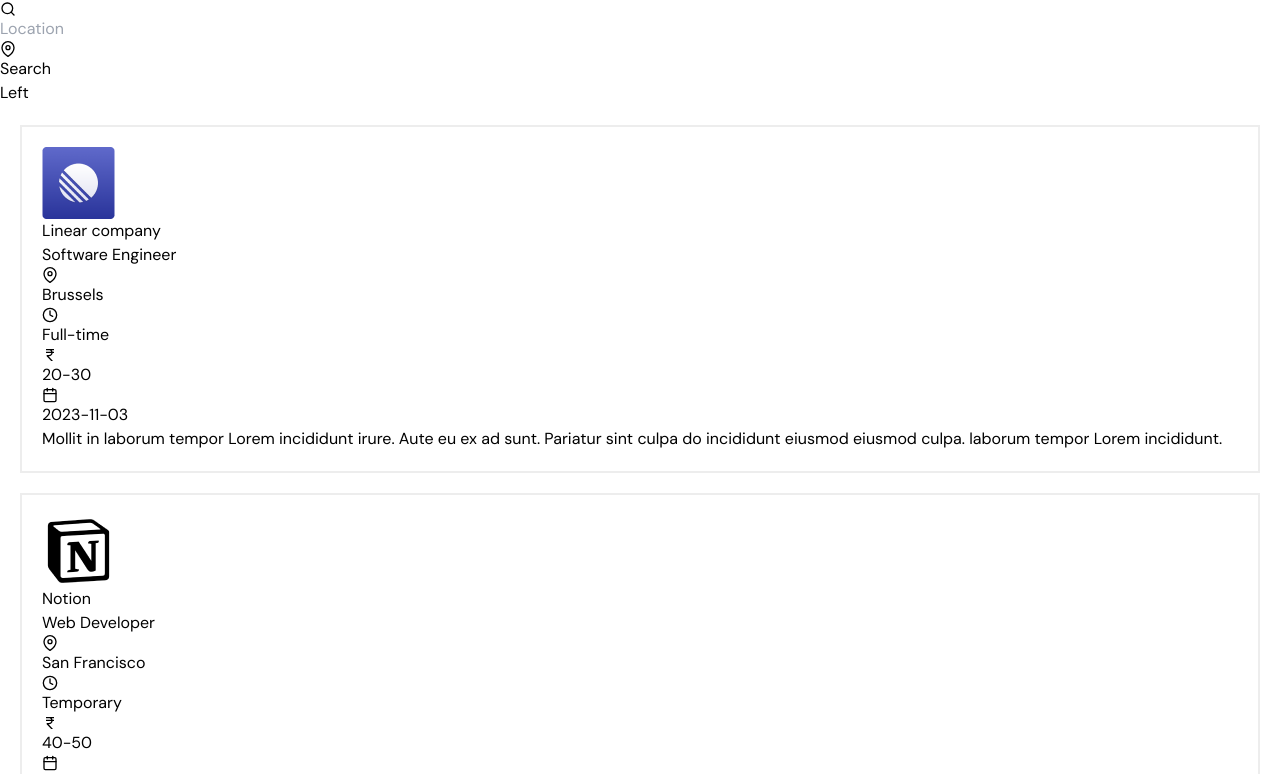
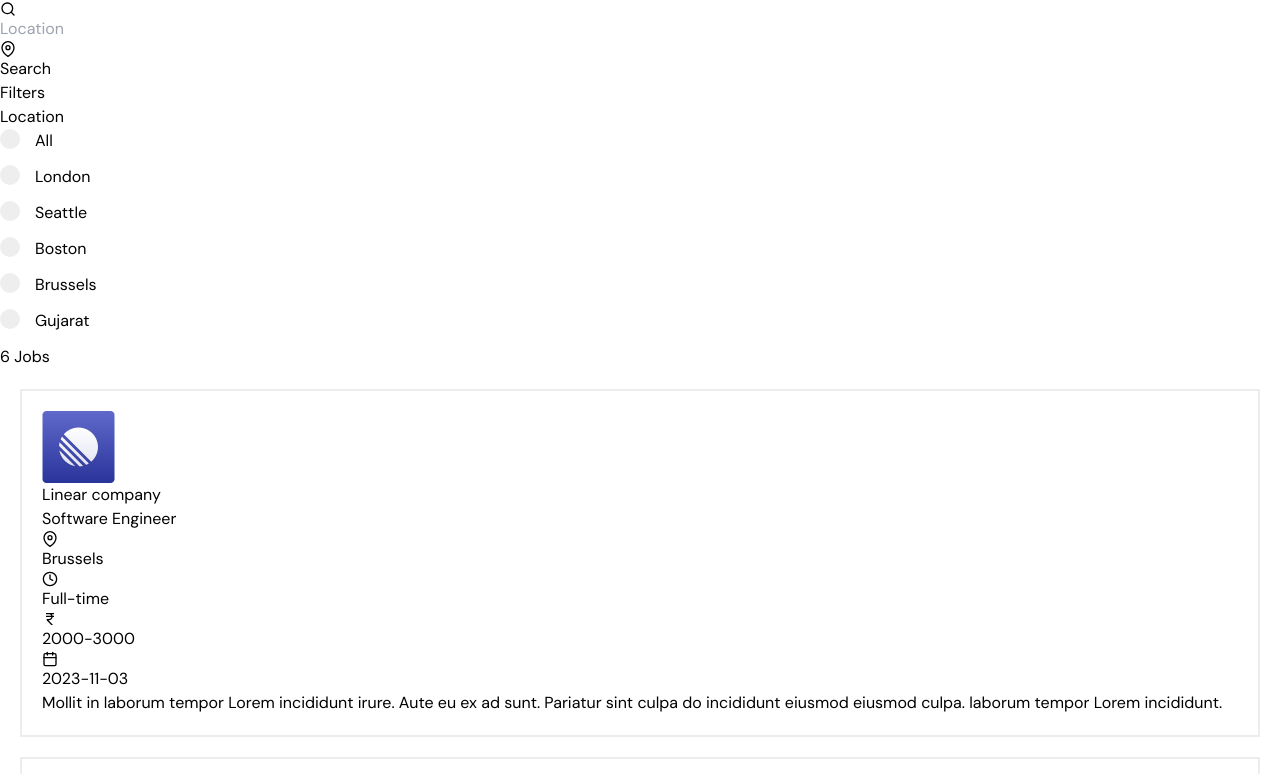
Before and after one commit to sshah711/mern-job, a React (Vite) app in the folder jobify-client/: page / in a window 1280 px wide. Shown: the part 389-1163 px from the top of the page. Built offline with nearby package versions, Linux system fonts and the light colour scheme.

Commit message:
location filter done

```diff
--- a/jobify-client/public/jobs.json
+++ b/jobify-client/public/jobs.json
@@ -4,8 +4,8 @@
       "companyName": "Linear company",
       "jobTitle": "Software Engineer",
       "companyLogo": "/images/Linear.png",
-      "minPrice": "20",
-      "maxPrice": "30",
+      "minPrice": "2000",
+      "maxPrice": "3000",
       "salaryType": "Yearly",
       "jobLocation": "Brussels",
       "postingDate": "2023-11-03",
@@ -18,10 +18,10 @@
       "companyName": "Notion",
       "jobTitle": "Web Developer",
       "companyLogo": "/images/Notion.png",
-      "minPrice": "40",
-      "maxPrice": "50",
+      "minPrice": "4000",
+      "maxPrice": "5000",
       "salaryType": "Yearly",
-      "jobLocation": "San Francisco",
+      "jobLocation": "Seattle",
       "postingDate": "2023-11-02",
       "experienceLevel": "Internship",
       "employmentType": "Temporary",
@@ -32,8 +32,8 @@
       "companyName": "Spline studio",
       "jobTitle": "Data Scientist",
       "companyLogo": "/images/Spline.png",
-      "minPrice": "40",
-      "maxPrice": "50",
+      "minPrice": "4000",
+      "maxPrice": "5000",
       "salaryType": "Yearly",
       "jobLocation": "Seattle",
       "postingDate": "2023-10-28",
@@ -46,8 +46,8 @@
       "companyName": "Raycast corp",
       "jobTitle": "UI/UX Designer",
       "companyLogo": "/images/Raycast.png",
-      "minPrice": "40",
-      "maxPrice": "50",
+      "minPrice": "4000",
+      "maxPrice": "5000",
       "salaryType": "Monthly",
       "jobLocation": "London",
       "postingDate": "2023-10-05",
@@ -60,8 +60,8 @@
       "companyName": "Loom",
       "jobTitle": "Frontend Developer",
       "companyLogo": "/images/Loom.png",
-      "minPrice": "50",
-      "maxPrice": "75",
+      "minPrice": "5000",
+      "maxPrice": "7500",
       "salaryType": "Yearly",
       "jobLocation": "London",
       "postingDate": "2023-10-28",
@@ -74,8 +74,8 @@
       "companyName": "Trainline group",
       "jobTitle": "DevOps Engineer",
       "companyLogo": "/images/Trainline.png",
-      "minPrice": "80",
-      "maxPrice": "120",
+      "minPrice": "8000",
+      "maxPrice": "12000",
       "salaryType": "Yearly",
       "jobLocation": "Boston",
       "postingDate": "2023-10-05",
@@ -88,8 +88,8 @@
       "companyName": "Linear company",
       "jobTitle": "Software Engineer",
       "companyLogo": "/images/Linear.png",
-      "minPrice": "30",
-      "maxPrice": "80",
+      "minPrice": "3000",
+      "maxPrice": "8000",
       "salaryType": "Yearly",
       "jobLocation": "Brussels",
       "postingDate": "2023-11-05",
@@ -102,13 +102,13 @@
       "companyName": "Notion",
       "jobTitle": "Web Developer",
       "companyLogo": "/images/Notion.png",
-      "minPrice": "40",
-      "maxPrice": "50",
+      "minPrice": "4000",
+      "maxPrice": "5000",
       "salaryType": "Yearly",
-      "jobLocation": "San Francisco",
+      "jobLocation": "NewYork",
       "postingDate": "2023-10-28",
       "experienceLevel": "Internship",
-      "employmentType": "Temporary",
+      "employmentType": "Full-time",
       "description": "Mollit in laborum tempor Lorem incididunt irure. Aute eu ex ad sunt. Pariatur sint culpa do incididunt eiusmod eiusmod culpa. laborum tempor Lorem incididunt."
     },
     {
@@ -116,8 +116,8 @@
       "companyName": "Spline studio",
       "jobTitle": "Data Scientist",
       "companyLogo": "/images/Spline.png",
-      "minPrice": "40",
-      "maxPrice": "50",
+      "minPrice": "4000",
+      "maxPrice": "5000",
       "salaryType": "Yearly",
       "jobLocation": "Seattle",
       "postingDate": "2023-10-28",
@@ -130,8 +130,8 @@
       "companyName": "Raycast corp",
       "jobTitle": "UI/UX Designer",
       "companyLogo": "/images/Raycast.png",
-      "minPrice": "40",
-      "maxPrice": "50",
+      "minPrice": "4000",
+      "maxPrice": "5000",
       "salaryType": "Monthly",
       "jobLocation": "London",
       "postingDate": "2023-10-05",
@@ -144,8 +144,8 @@
       "companyName": "Loom",
       "jobTitle": "Frontend Developer",
       "companyLogo": "/images/Loom.png",
-      "minPrice": "50",
-      "maxPrice": "75",
+      "minPrice": "5000",
+      "maxPrice": "7500",
       "salaryType": "Yearly",
       "jobLocation": "London",
       "postingDate": "2023-10-28",
@@ -158,8 +158,8 @@
       "companyName": "Trainline group",
       "jobTitle": "DevOps Engineer",
       "companyLogo": "/images/Trainline.png",
-      "minPrice": "80",
-      "maxPrice": "120",
+      "minPrice": "8000",
+      "maxPrice": "12000",
       "salaryType": "Yearly",
       "jobLocation": "Boston",
       "postingDate": "2022-10-05",
--- a/jobify-client/src/Pages/Hom.jsx
+++ b/jobify-client/src/Pages/Hom.jsx
@@ -3,13 +3,20 @@
 import { data } from 'autoprefixer';
 import Card from '../components/Card';
 import Jobs from './Jobs';
+import Sidebar from '../sidebar/Sidebar';
 
 const Hom = () => {
   const [selectedCategory, setSelectedCategory] = useState(null);
   const [jobs, setJobs] = useState([]);
+  const [isLoading, setIsLoading] = useState(true);
+  const [currentPage, setCurrentPage] = useState(1);
+  const itemsPerPage = 6;
+
   useEffect(() => {
+    setIsLoading(true);
     fetch("jobs.json").then(res => res.json()).then(data => {
       setJobs(data)
+      setIsLoading(false)
     })
   }, [])
   //console.log(jobs)
@@ -37,17 +44,41 @@
     setSelectedCategory(event.target.value)
   }
 
+  //calculate the index range
+
+  const calculatePageRange = () => {
+    const startIndex = (currentPage - 1) * itemsPerPage;
+    const endIndex = startIndex + itemsPerPage;
+    return{startIndex, endIndex}
+  }
+
+  //function for next page
+
+  const nextPage = () =>{
+    if(currentPage < Math. ceil(filteredItems.length / itemsPerPage)){
+      setCurrentPage(currentPage + 1);
+    }
+  }
+
+  //function for previous page
+
+  const prevPage = () =>{
+    if(currentPage > 1){
+      setCurrentPage(currentPage - 1);
+    }
+  }
+
   //main function
 
-  const filteredData = (jobs, selected,query) => {
-    let filteredJobs  = jobs;
+  const filteredData = (jobs, selected, query) => {
+    let filteredJobs = jobs;
     //filtering input items
-    if (query){
+    if (query) {
       filteredJobs = filteredItems;
     }
     // category filtering
-    if(selected){
-      filteredJobs=filteredJobs.filter(({jobLocation,maxPrice,experienceLevel,salaryType,employmentType,postingDate})=>(
+    if (selected) {
+      filteredJobs = filteredJobs.filter(({ jobLocation, maxPrice, experienceLevel, salaryType, employmentType, postingDate }) => (
         jobLocation.toLowerCase() === selected.toLowerCase() ||
         parseInt(maxPrice) <= parseInt(selected) ||
         salaryType.toLowerCase() === selected.toLowerCase() ||
@@ -55,10 +86,16 @@
       ));
       console.log(filteredJobs);
     }
+
+    //slice the data based on current page
+
+    const {startIndex, endIndex} = calculatePageRange();
+    filteredJobs = filteredJobs.slice(startIndex, endIndex)
+
     return filteredJobs.map((data, i) => <Card key={i} data={data} />)
   }
 
-  const result = filteredData(jobs,selectedCategory,query);
+  const result = filteredData(jobs, selectedCategory, query);
 
 
 
@@ -68,8 +105,34 @@
       <Banner query={query} handleInputChange={handleInputChange} />
       {/* main content */}
       <div className="bg-[#FAFAFA] md:grid grid-cols-4 gap-8 lg:px-24 px-4 py-12">
-        <div className='bg-white p-4 rounded'>Left</div>
-        <div className='col-span-2 bg-white p-4 rounded-sm'> <Jobs result={result}/> </div>
+
+        {/* left side */}
+        <div className='bg-white p-4 rounded'>
+          <Sidebar handleChange={handleChange} handleClick={handleClick} />
+        </div>
+
+        {/* job cards */}
+        <div className='col-span-2 bg-white p-4 rounded-sm'>
+          {
+            isLoading ? (<p className='font-medium' >Loading....</p>) : result.length > 0 ? (<Jobs result={result} />) : <>
+            <h3 className='text-lg font-bold mb-2' >{result.length} Jobs</h3>
+            <p>No data found</p>
+            </>
+          }
+
+          {/* pagination here */}
+          {
+            result.length > 0 ? (
+              <div className='flex justify-center mt-4 space-x-8'>
+                <button onClick={prevPage} disabled={currentPage === 1} className='hover:underline' >Previous</button>
+                <span className='mx-2'>Page {currentPage} of {Math.ceil(filteredItems.length / itemsPerPage)} </span>
+                <button onClick={nextPage} disabled={currentPage === Math.ceil(filteredItems.length / itemsPerPage)} className='hover:underline' >Next</button>
+              </div>
+            ) : ""
+          }
+
+        </div>
+        {/* right side*/}
         <div className='bg-white p-4 rounded'>Right</div>
 
       </div>
--- a/jobify-client/src/Pages/Jobs.jsx
+++ b/jobify-client/src/Pages/Jobs.jsx
@@ -2,7 +2,12 @@
 
 const Jobs = ({result}) => {
   return (
-    <div>{result}</div>
+    <>
+    <div>
+    <h3 className='text-lg font-bold mb-2' >{result.length} Jobs</h3>
+    </div>
+    <section>{result}</section>
+    </>
   )
 }
 
--- /dev/null
+++ b/jobify-client/src/components/InputField.jsx
@@ -0,0 +1,12 @@
+import React from 'react'
+
+const InputField = ({handleChange, value, title, name}) => {
+  return (
+    <label className='sidebar-label-container'>
+    <input type="radio" name={name} value={value} onChange={handleChange} />
+    <span className='checkmark'></span>{title}
+    </label>
+  )
+}
+
+export default InputField
--- /dev/null
+++ b/jobify-client/src/sidebar/Location.jsx
@@ -0,0 +1,24 @@
+import React from 'react'
+import InputField from '../components/InputField'
+
+const Location = ({handleChange}) => {
+  return (
+    <div>
+        <h4 className='text-lg font-medium mb-2'>Location </h4>
+
+<div>
+    <label className='sidebar-label-container'>
+    <input type="radio" name='test' id='test' value="" onChange={handleChange} />
+    <span className='checkmark'></span>All
+    </label>
+    <InputField handleChange={handleChange} value="london" title="London" name="test" />
+    <InputField handleChange={handleChange} value="seattle" title="Seattle" name="test" />
+    <InputField handleChange={handleChange} value="boston" title="Boston" name="test" />
+    <InputField handleChange={handleChange} value="brussels" title="Brussels" name="test" />
+    <InputField handleChange={handleChange} value="gujarat" title="Gujarat" name="test" />
+</div>
+    </div>
+  )
+}
+
+export default Location
--- /dev/null
+++ b/jobify-client/src/sidebar/Sidebar.jsx
@@ -0,0 +1,14 @@
+import React from 'react'
+import Location from './Location'
+
+const Sidebar = ({handleChange, handleClick}) => {
+  return (
+    <div className='space-y-3'>
+        <h3 className='text-lg font-bold mb-2'>Filters</h3>
+    <Location handleChange={handleChange} />
+
+    </div>
+  )
+}
+
+export default Sidebar
```
Also changed, not shown: jobify-client/src/sidebar/Salary.jsx (added, +9 -0 lines). Lines whose indentation alone changed are shown as unchanged.
